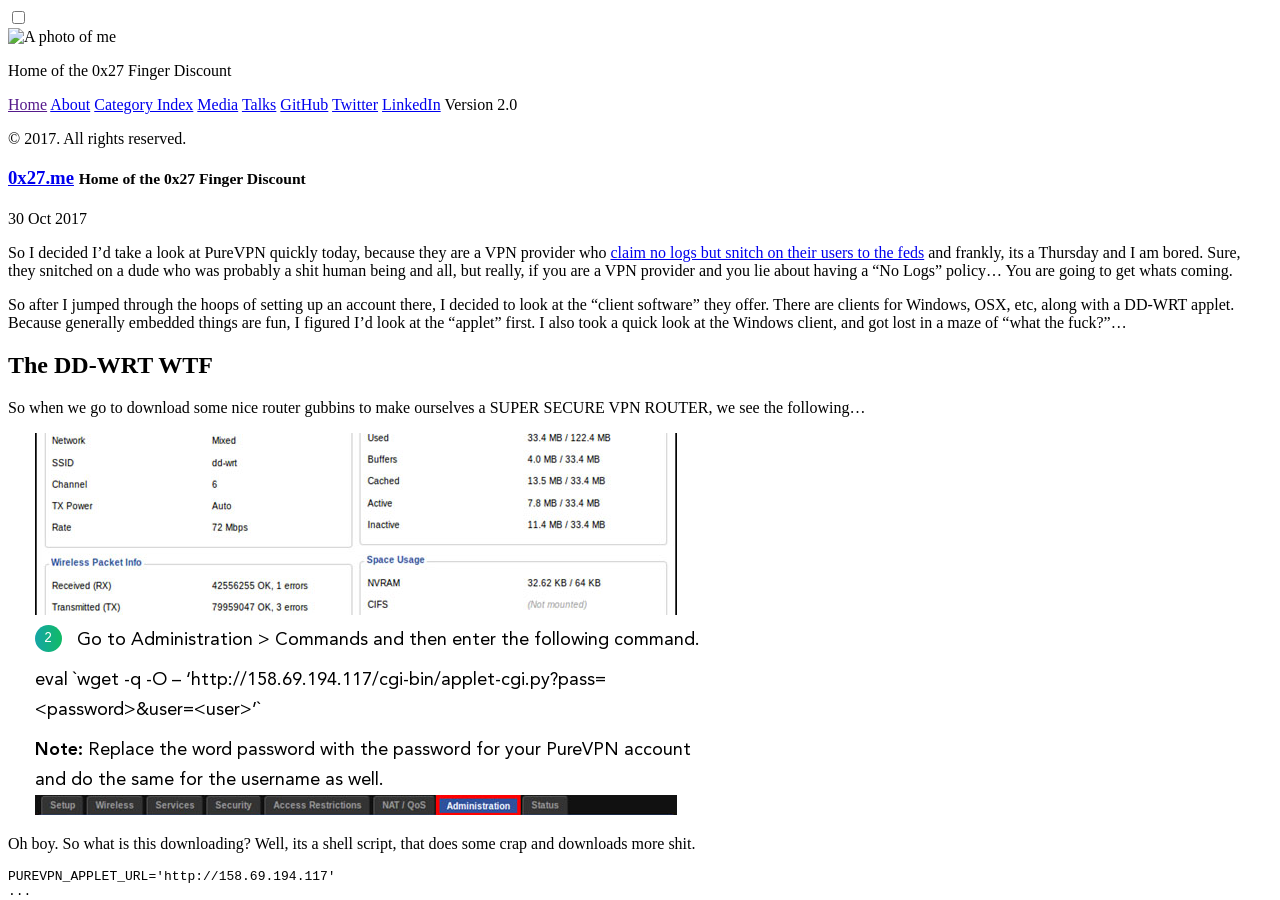
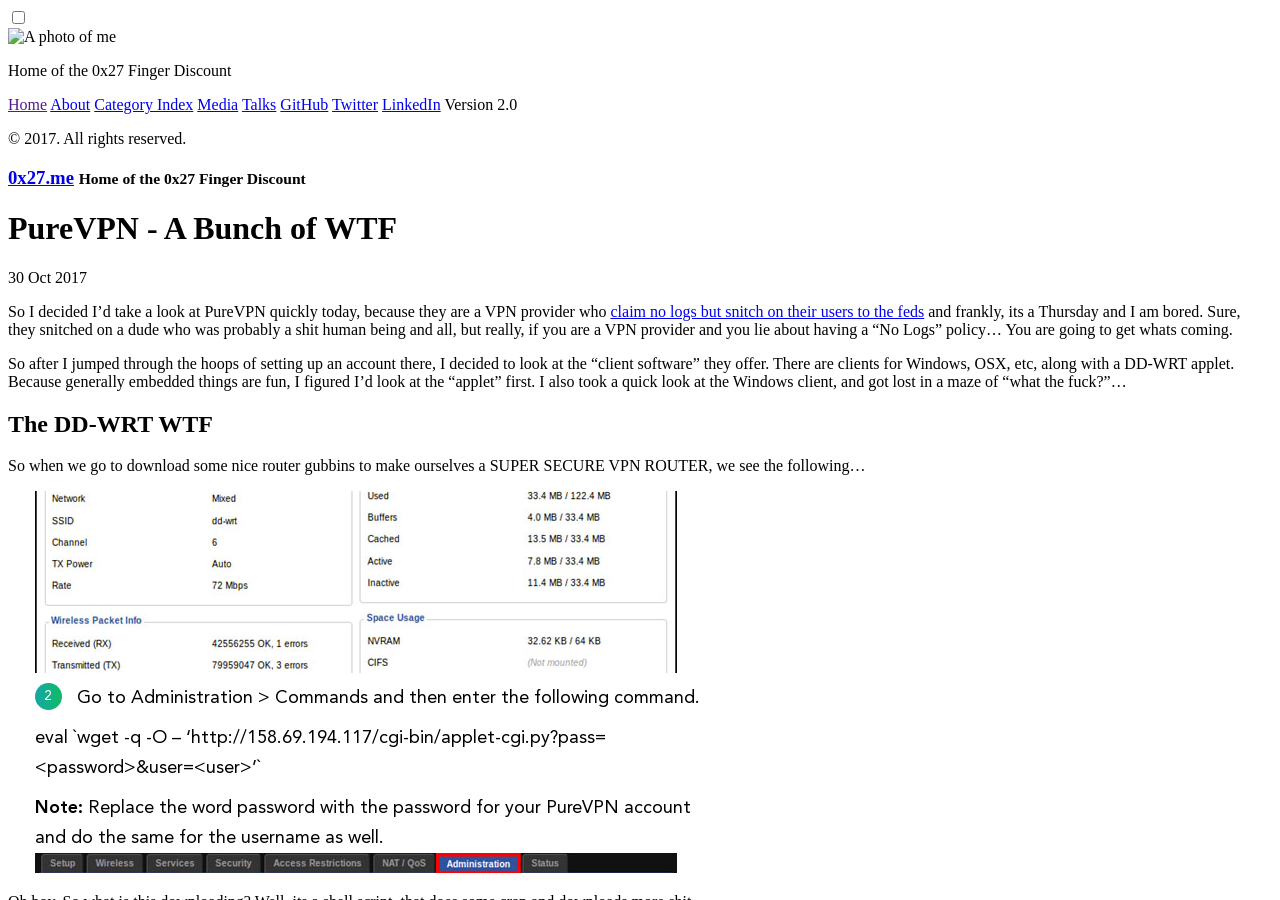
Before and after one commit to 0x27/0x27.github.io, a Jekyll site: the page built from _posts/2017-10-30-PureVPN-A-Bunch-Of-WTF.markdown, in a window 1280 px wide and 900 px high. Built offline with Jekyll 4.4.1, drawn with Linux system fonts in a browser that asks for light colours; our own code applies the rules of GitHub Pages for plain Markdown files; comment, search, counter and statistics services are not loaded.

Commit message:
Update 2017-10-30-PureVPN-A-Bunch-Of-WTF.markdown

```diff
--- a/_posts/2017-10-30-PureVPN-A-Bunch-Of-WTF.markdown
+++ b/_posts/2017-10-30-PureVPN-A-Bunch-Of-WTF.markdown
@@ -1,6 +1,6 @@
 ---
 layout: post
-title:  "PureVPN\: A Bunch of WTF"
+title:  "PureVPN - A Bunch of WTF"
 date:   2017-10-30 20:54:34
 categories:
 - VPN
```
